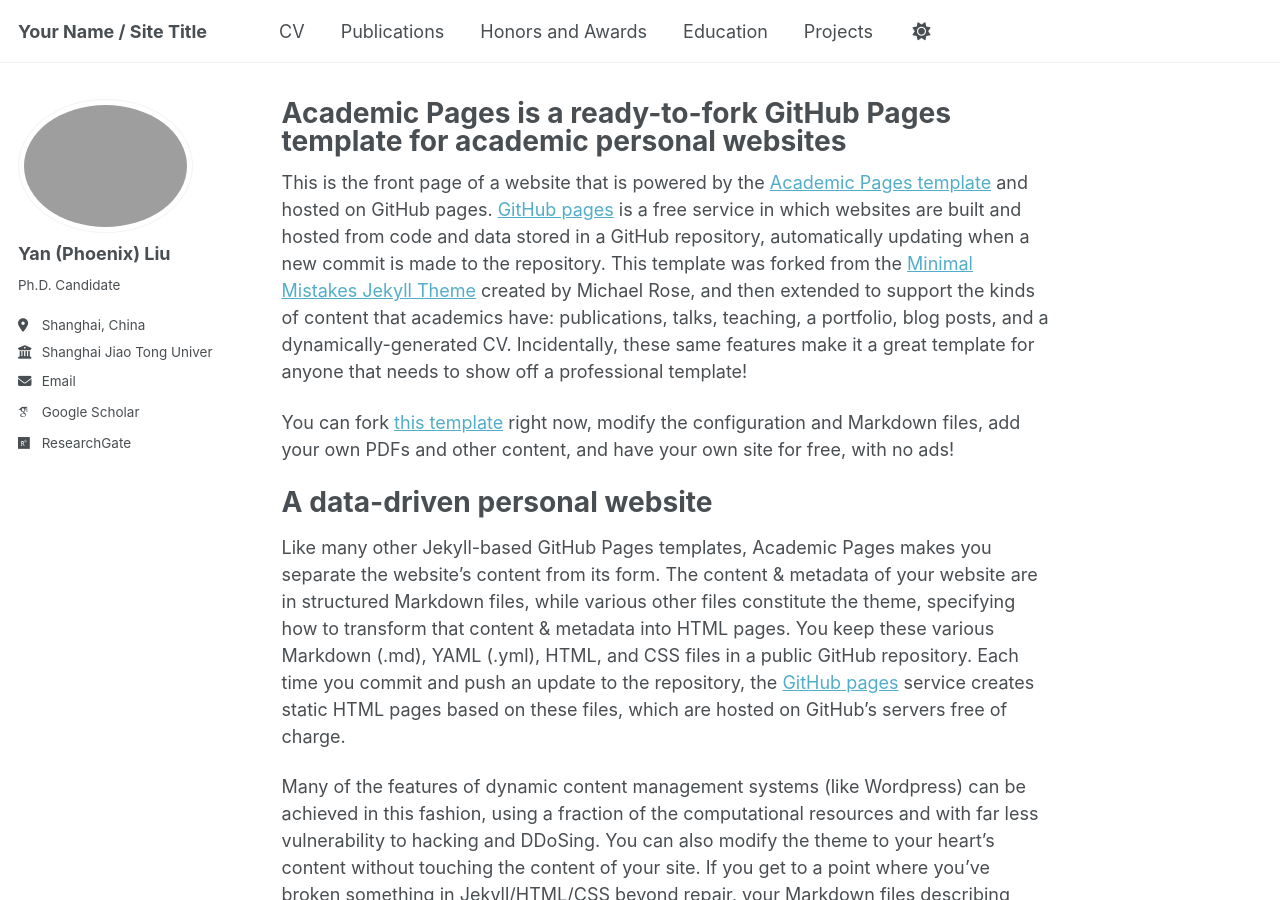
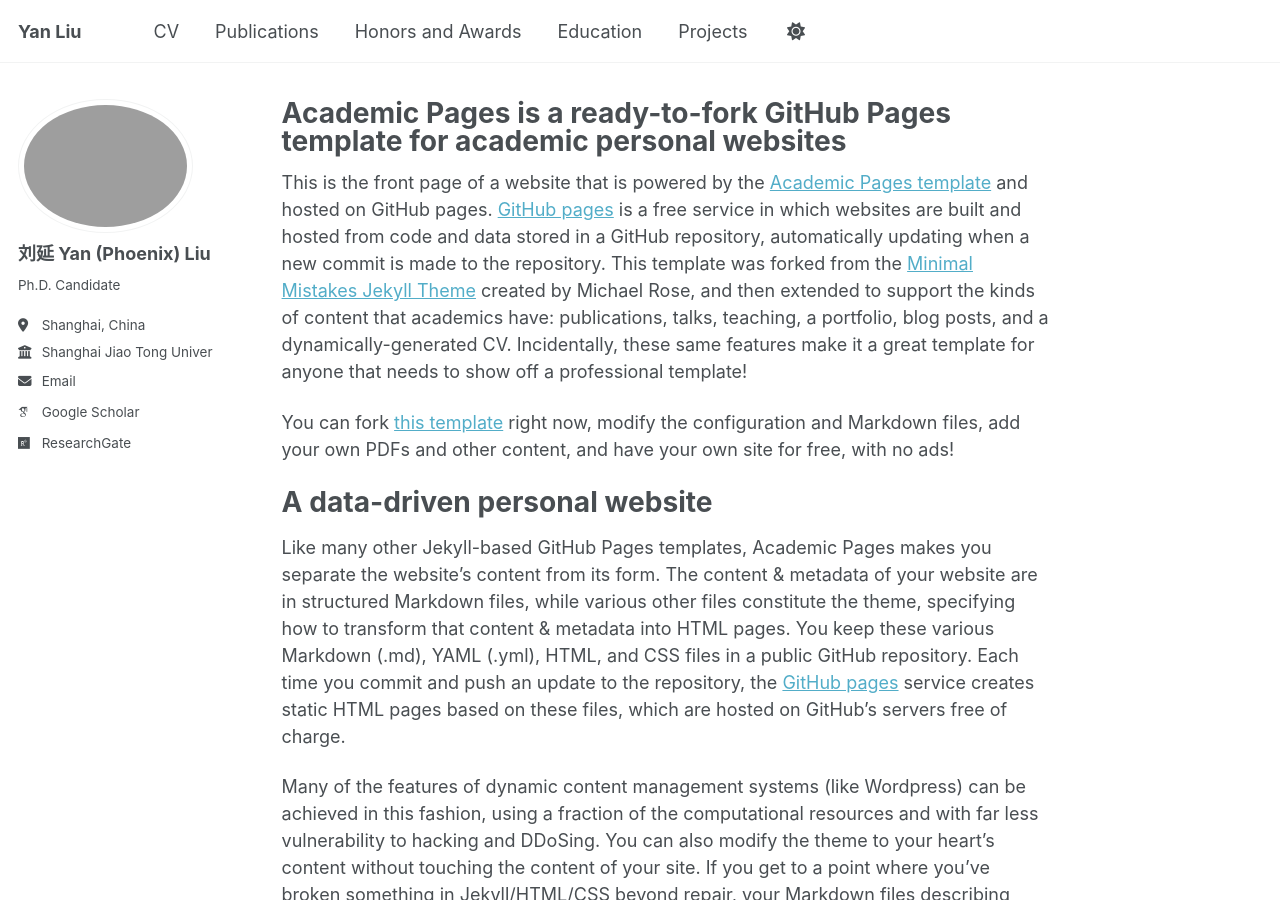
Before and after one commit to YanPhoenixLiu/yanphoenixliu.github.io, a Jekyll site: the page built from _pages/about.md, in a window 1280 px wide and 900 px high. Built offline with Jekyll 4.4.1, drawn with Linux system fonts in a browser that asks for light colours; some web fonts are replaced; a script that is not in the unit is left out.

Commit message:
_config.yml

```diff
--- a/_config.yml
+++ b/_config.yml
@@ -9,7 +9,7 @@
 # Basic Site Settings
 locale                   : "en-US"
 site_theme               : "default"
-title                    : "Your Name / Site Title"
+title                    : "Yan Liu"
 title_separator          : "-"
 name                     : &name "Your Name"
 description              : &description "personal description"
@@ -23,7 +23,7 @@ repository               : "academicpages/academicpages.github.io"
 author:
   # Biographic information
   avatar           : "profile.jpg"
-  name             : "Yan (Phoenix) Liu"
+  name             : "刘延 Yan (Phoenix) Liu"
   pronouns         : # example: "she/her"
   bio              : "Ph.D. Candidate"
   location         : "Shanghai, China"
```
